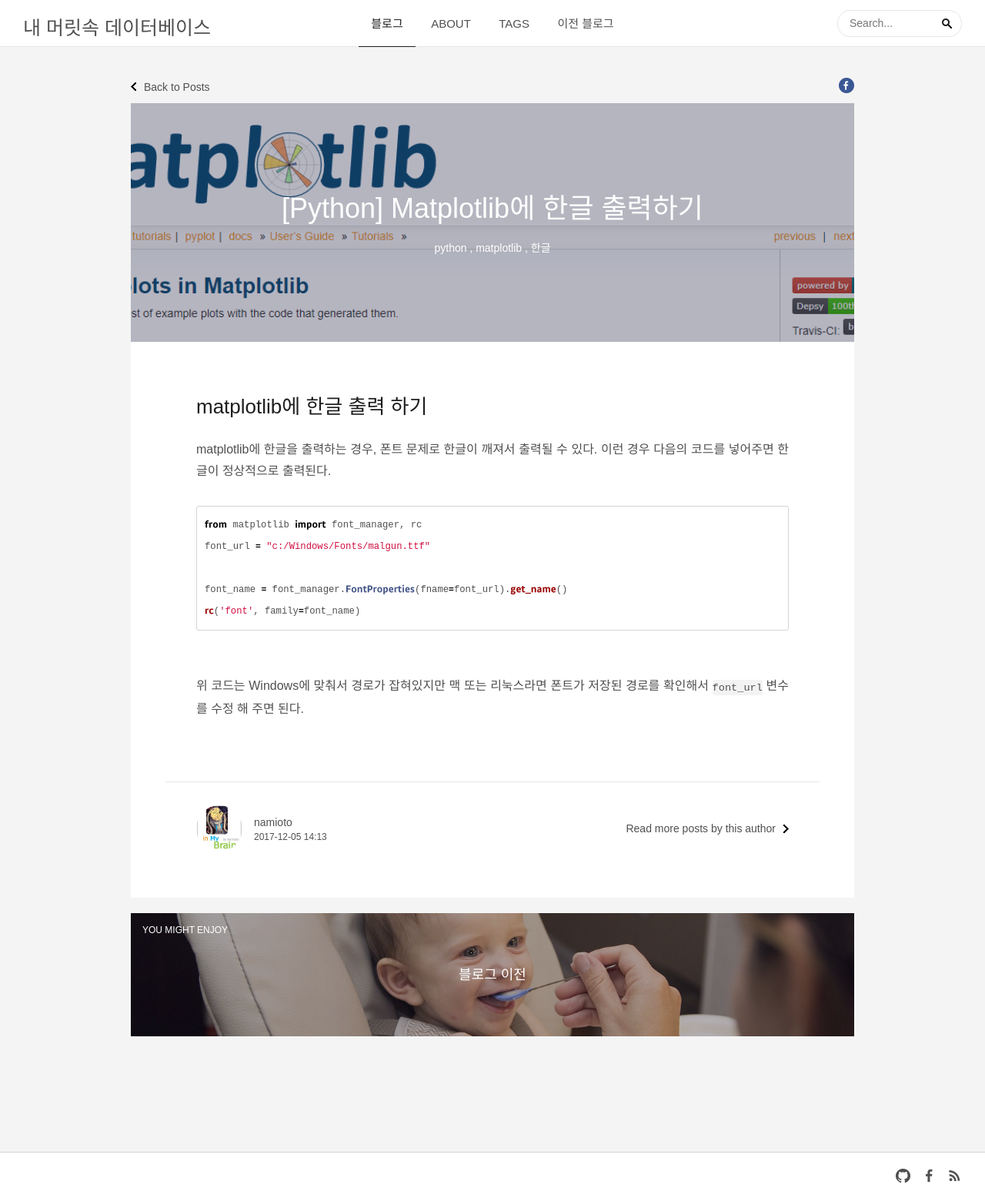
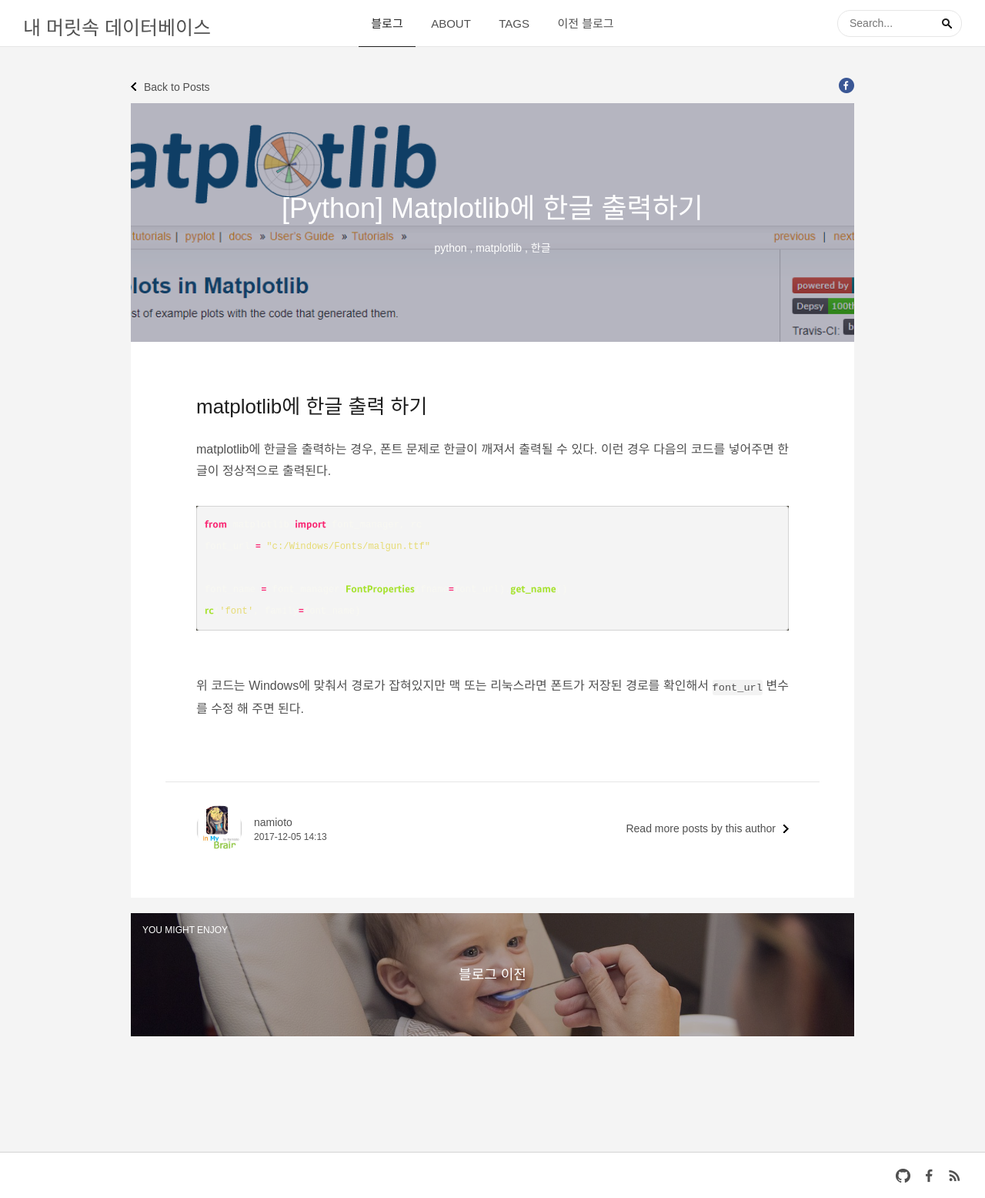
Before and after one commit to namioto/namioto.github.io, a Jekyll site: the page built from _posts/2017-12-05-matplotlib_hangle.md, in a window 1280 px wide. Shown: the whole page at 77% size. Built offline with Jekyll 4.4.1, drawn with Linux system fonts in a browser that asks for light colours; some web fonts are replaced; comment, search, counter and statistics services are not loaded.

Commit message:
신텍스 스타일 변경

```diff
--- a/_config.yml
+++ b/_config.yml
@@ -15,7 +15,7 @@ permalink: /:year/:month/:day/:title/
 excerpt_separator: <!--more-->
 
 # Theme-Preview: http://jwarby.github.io/jekyll-pygments-themes/languages/python.html
-syntax_theme: github
+syntax_theme: monokai
 
 markdown: kramdown
 
--- a/assets/css/screen.css
+++ b/assets/css/screen.css
@@ -915,14 +915,14 @@ body.tag-template #navbar {
 
 #post-content pre {
     margin: 28px 0;
-    /*background: #f4f4f4;*/
+    background: #f4f4f4;
     border: 1px solid #d4d4d4;
     width: 100%;
     padding: 10px;
     font-size: 0.9em;
     white-space: pre;
     overflow: auto;
-    border-radius: 3px
+    border-radius: 4px
 }
 
 #post-content hr {
```
